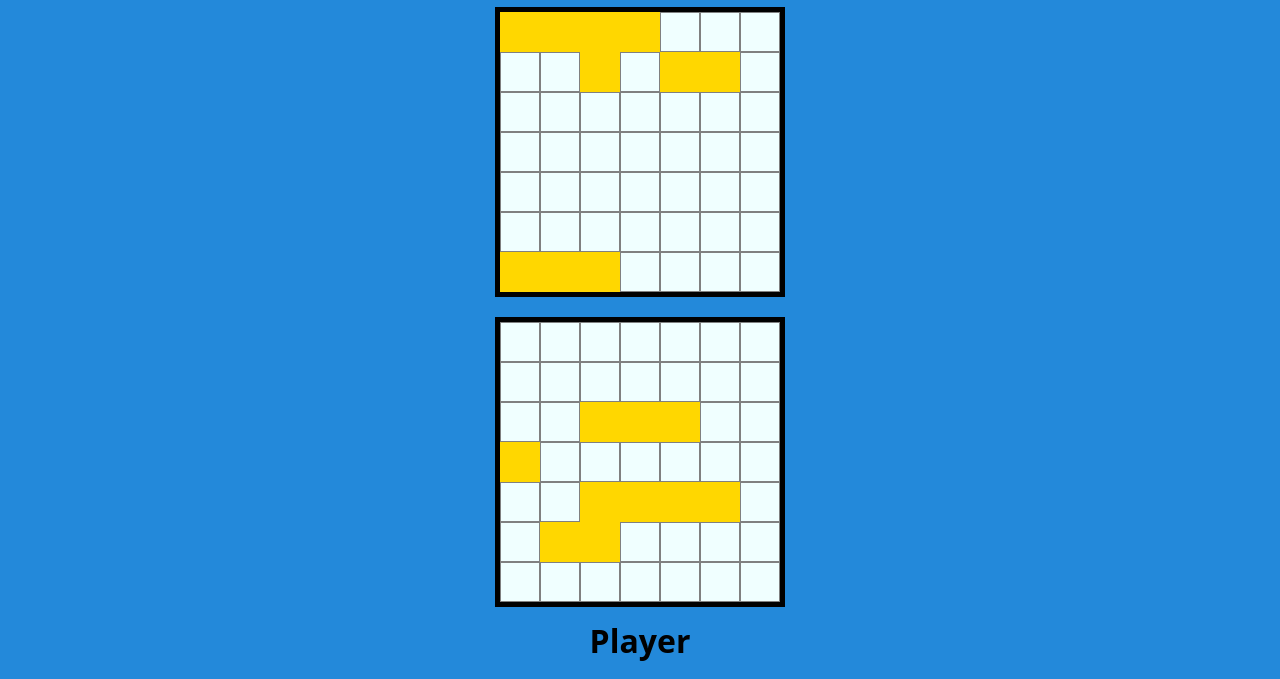
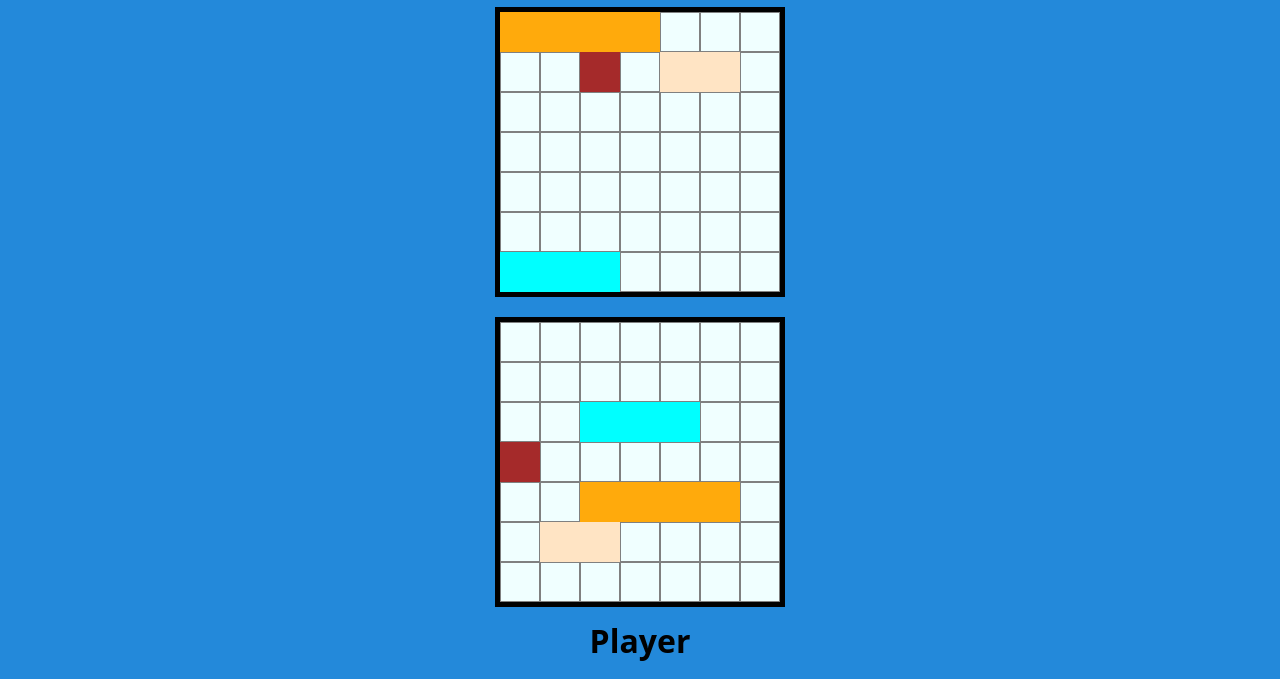
Before and after one commit to MrDomoArigato98/Battleship, a website built with webpack: page src/template.html in a window 1280 px wide. Shown: the part 121-800 px from the top of the page. Built offline with nearby package versions, Linux system fonts and the light colour scheme.

Commit message:
Adds unique colours to each ship

```diff
--- a/src/createGrid.js
+++ b/src/createGrid.js
@@ -31,15 +31,31 @@ export function populateShips(grid, gameboard) {
   const cells = battlegrid[0].childNodes;
   const cellsArray = Array.from(cells);
   const board = gameboard.board;
-  console.log(gameboard);
+  const shipsList = gameboard.shipsList;
 
-  for (let row = 0; row < 7; row++) {
-    for (let col = 0; col < 7; col++) {
-      if (board[row][col] !== null) {
-        const cell = findCell(cellsArray, row, col);
+  let index = 1;
+  for (let ship of shipsList) {
+    const row = ship[1];
+    const col = ship[2];
+    const direction = ship[3];
+    const length = ship[4];
+
+    if (direction == "Horizontal") {
+      for (let i = col; i < col + length; i++) {
+        const cell = findCell(cellsArray, row, i);
         cell.classList.add("hasShip");
+        cell.classList.add(`ship${index}`);
       }
     }
+
+    if (direction == "Vertical") {
+      for (let i = row; i < row + length; i++) {
+        const cell = findCell(cellsArray, i, col);
+        cell.classList.add("hasShip");
+        cell.classList.add(`ship${index}`);
+      }
+    }
+    index++;
   }
 }
 
--- a/src/style.css
+++ b/src/style.css
@@ -37,8 +37,20 @@ body {
 }
 /* Maybe get an SVG that spans across the divs */
 .hasShip {
-  background-color: gold;
   border: none;
+}
+
+.ship1 {
+  background-color: rgb(255, 170, 12);
+}
+.ship2 {
+  background-color: aqua;
+}
+.ship3 {
+  background-color: bisque;
+}
+.ship4 {
+  background-color: brown;
 }
 
 .player {
@@ -60,8 +72,8 @@ body {
     rgba(255, 255, 255, 0.08) 0px 1px 0px inset;
 }
 /* Would be good to have a way of showing that a whole ship was sunk */
-.isSunk{
-    background-color: red;
+.isSunk {
+  background-color: red;
 }
 
 .isMiss {
```
